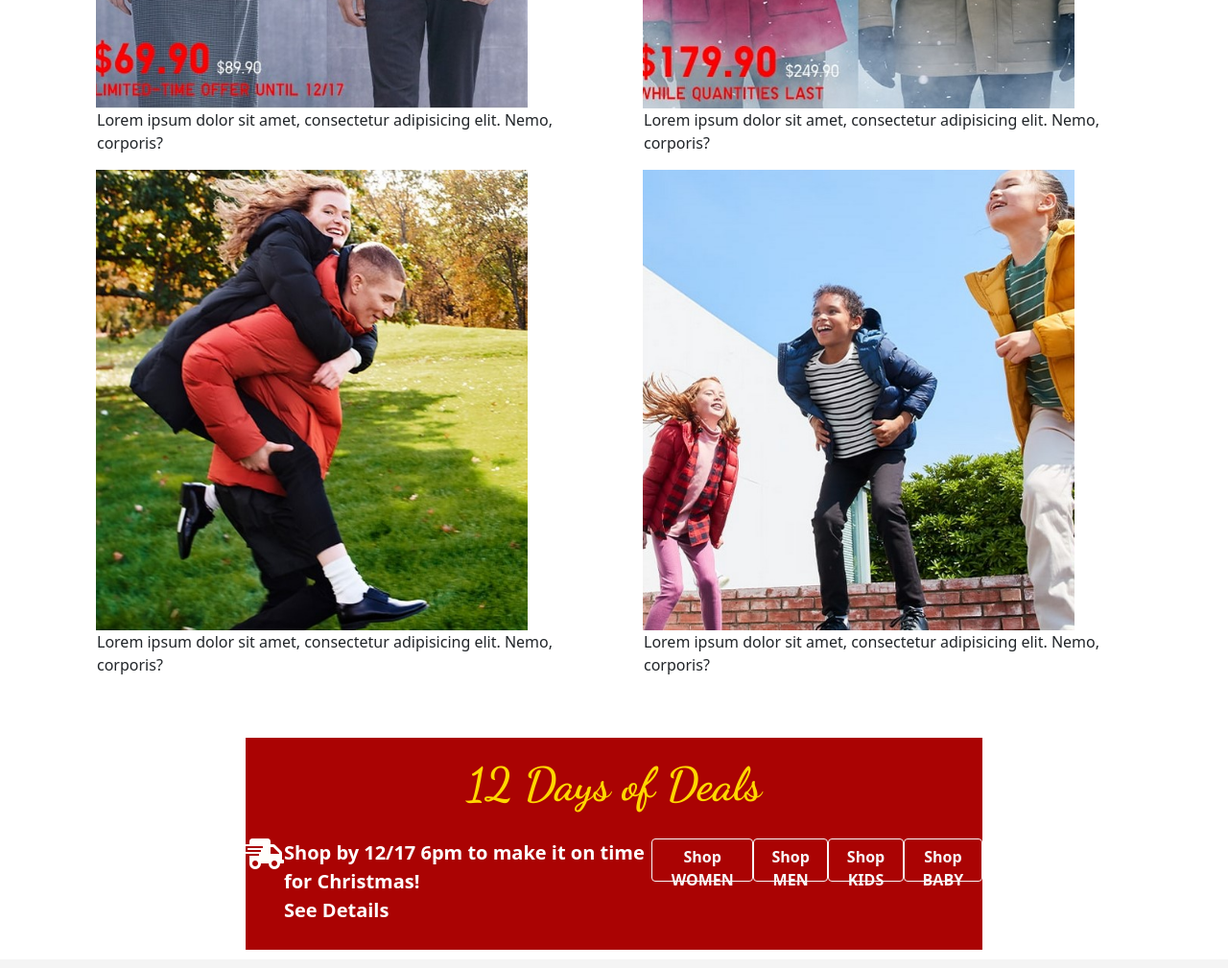
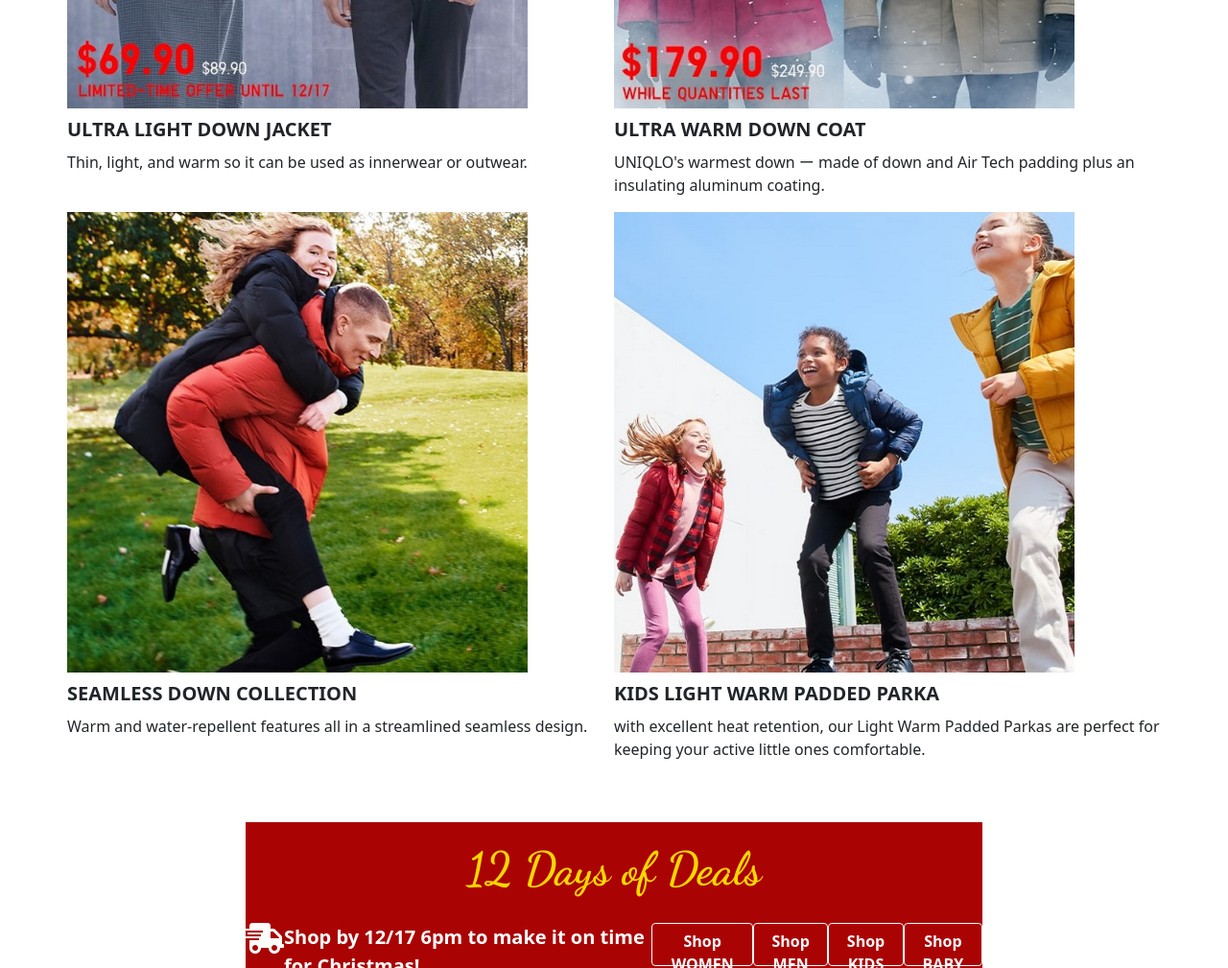
Before and after one commit to Kevin-234/Uniqlo, a plain HTML site: page index.html in a window 1280 px wide. Shown: the part 1240-2249 px from the top of the page at 96% size. Drawn offline with nearby package versions, Linux system fonts and the light colour scheme.

Commit message:
removed padding from boostrap css and organized

```diff
--- a/css/main.css
+++ b/css/main.css
@@ -215,7 +215,9 @@ img{
 
 .info {
   text-align: start;
-  margin-left: 1rem;
+  font-weight: 700;
+  margin: 10px;
+  margin-left: 0;
 }
 
 /* deals ads go after four grid*/
--- a/css/reset.css
+++ b/css/reset.css
@@ -2,6 +2,10 @@
 @font-face {
   font-family: 'oswald';
   src: url('/uniqlo-font/D-DIN.ttf');
+}
+
+.col, .col-1, .col-10, .col-11, .col-12, .col-2, .col-3, .col-4, .col-5, .col-6, .col-7, .col-8, .col-9, .col-auto, .col-lg, .col-lg-1, .col-lg-10, .col-lg-11, .col-lg-12, .col-lg-2, .col-lg-3, .col-lg-4, .col-lg-5, .col-lg-6, .col-lg-7, .col-lg-8, .col-lg-9, .col-lg-auto, .col-md, .col-md-1, .col-md-10, .col-md-11, .col-md-12, .col-md-2, .col-md-3, .col-md-4, .col-md-5, .col-md-6, .col-md-7, .col-md-8, .col-md-9, .col-md-auto, .col-sm, .col-sm-1, .col-sm-10, .col-sm-11, .col-sm-12, .col-sm-2, .col-sm-3, .col-sm-4, .col-sm-5, .col-sm-6, .col-sm-7, .col-sm-8, .col-sm-9, .col-sm-auto, .col-xl, .col-xl-1, .col-xl-10, .col-xl-11, .col-xl-12, .col-xl-2, .col-xl-3, .col-xl-4, .col-xl-5, .col-xl-6, .col-xl-7, .col-xl-8, .col-xl-9, .col-xl-auto {
+  padding: 0;
 }
 
 * {
--- a/index.html
+++ b/index.html
@@ -85,22 +85,26 @@
       <div class="row">
         <div class="col-6">
           <img src="images/uni-1.jpg" class="col-md-10 col-lg img-1" alt="">
-          <p class="info">Lorem ipsum dolor sit amet, consectetur adipisicing elit. Nemo, corporis?</p>
+          <h5 class="info">ULTRA LIGHT DOWN JACKET</h5>
+          <p>Thin, light, and warm so it can be used as innerwear or outwear.</p>
         </div>
 
         <div class="col-6">
           <img src="images/uni-2.jpg" class="col-md-10 col-lg img-2" alt="">
-          <p  class="info">Lorem ipsum dolor sit amet, consectetur adipisicing elit. Nemo, corporis?</p>
+          <h5 class="info">ULTRA WARM DOWN COAT</h5>
+          <p>UNIQLO's warmest down ー made of down and Air Tech padding plus an insulating aluminum coating.</p>
         </div>
 
         <div class="col-6">
           <img src="images/uni-3.jpg" class="col-md-10 col-lg img-3"alt="">
-          <p  class="info">Lorem ipsum dolor sit amet, consectetur adipisicing elit. Nemo, corporis?</p>
+          <h5 class="info">SEAMLESS DOWN COLLECTION</h5>
+          <p>Warm and water-repellent features all in a streamlined seamless design.</p>
         </div>
 
         <div class="col-6">
           <img src="images/uni-4 kids.jpg" class="col-md-10 col-lg img-4" alt="">
-          <p  class="info">Lorem ipsum dolor sit amet, consectetur adipisicing elit. Nemo, corporis?</p>
+          <h5 class="info">KIDS LIGHT WARM PADDED PARKA</h5>
+          <p>with excellent heat retention, our Light Warm Padded Parkas are perfect for keeping your active little ones comfortable.</p>
         </div>
 
       </div>
@@ -119,8 +123,6 @@
         <a href="kids.html" class="deals-link"><button type="button" class="btn btn-outline-light">Shop KIDS</button></a>
         <a href="baby.html" class="deals-link"><button type="button" class="btn btn-outline-light">Shop BABY</button></a>
       </div>
-
-
     </div>
 
   </main>
@@ -129,7 +131,7 @@
       <div class="footer-container">
         <div class="footer-list-container">
 
-            <div class="footer-header">About Uniqlo</div>
+          <div class="footer-header">About Uniqlo</div>
           <!-- first footer menu list -->
           <a href="#" class="footer-list-link">
             <div class="footer-list">LifeWear</div>
```
